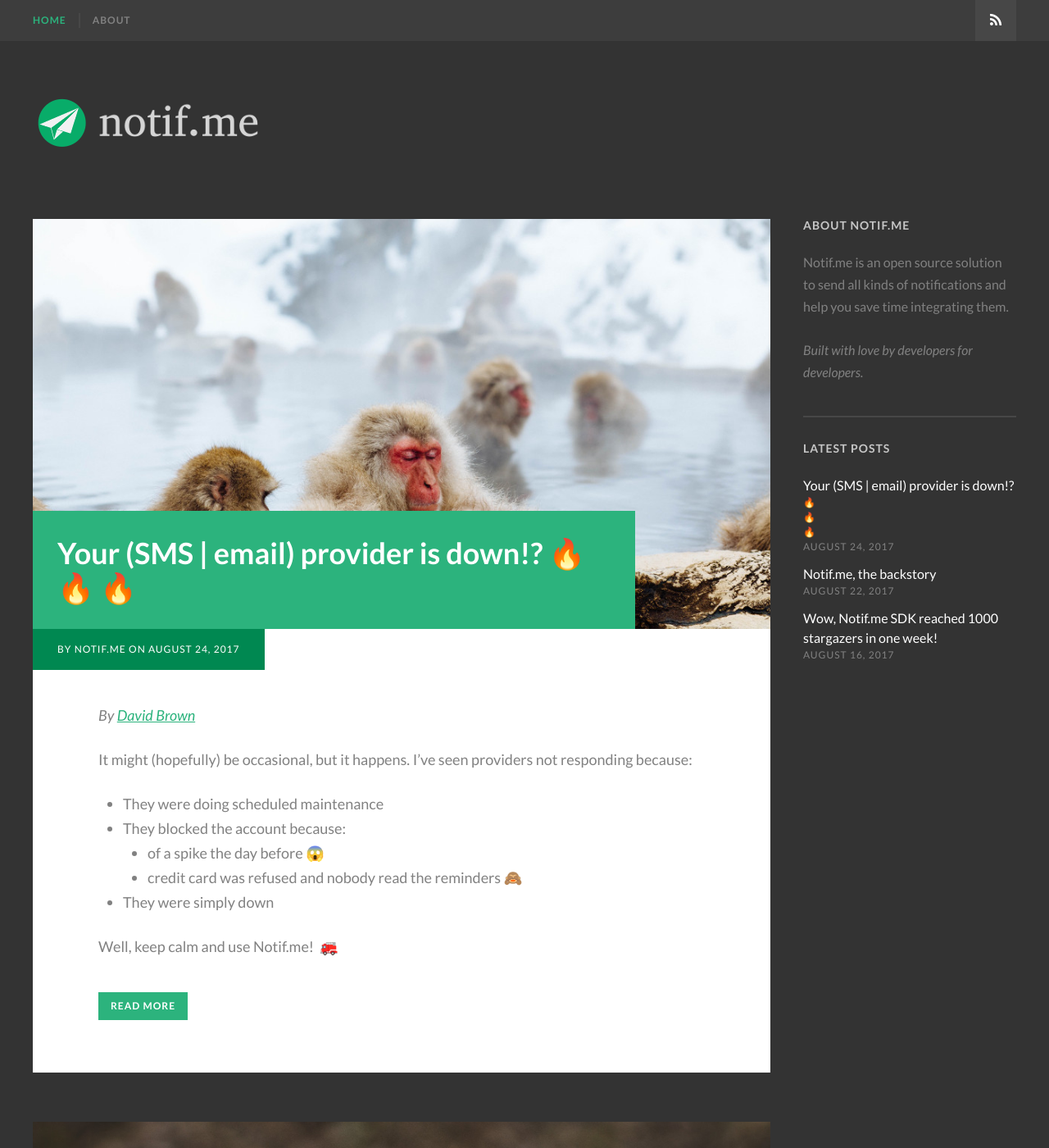
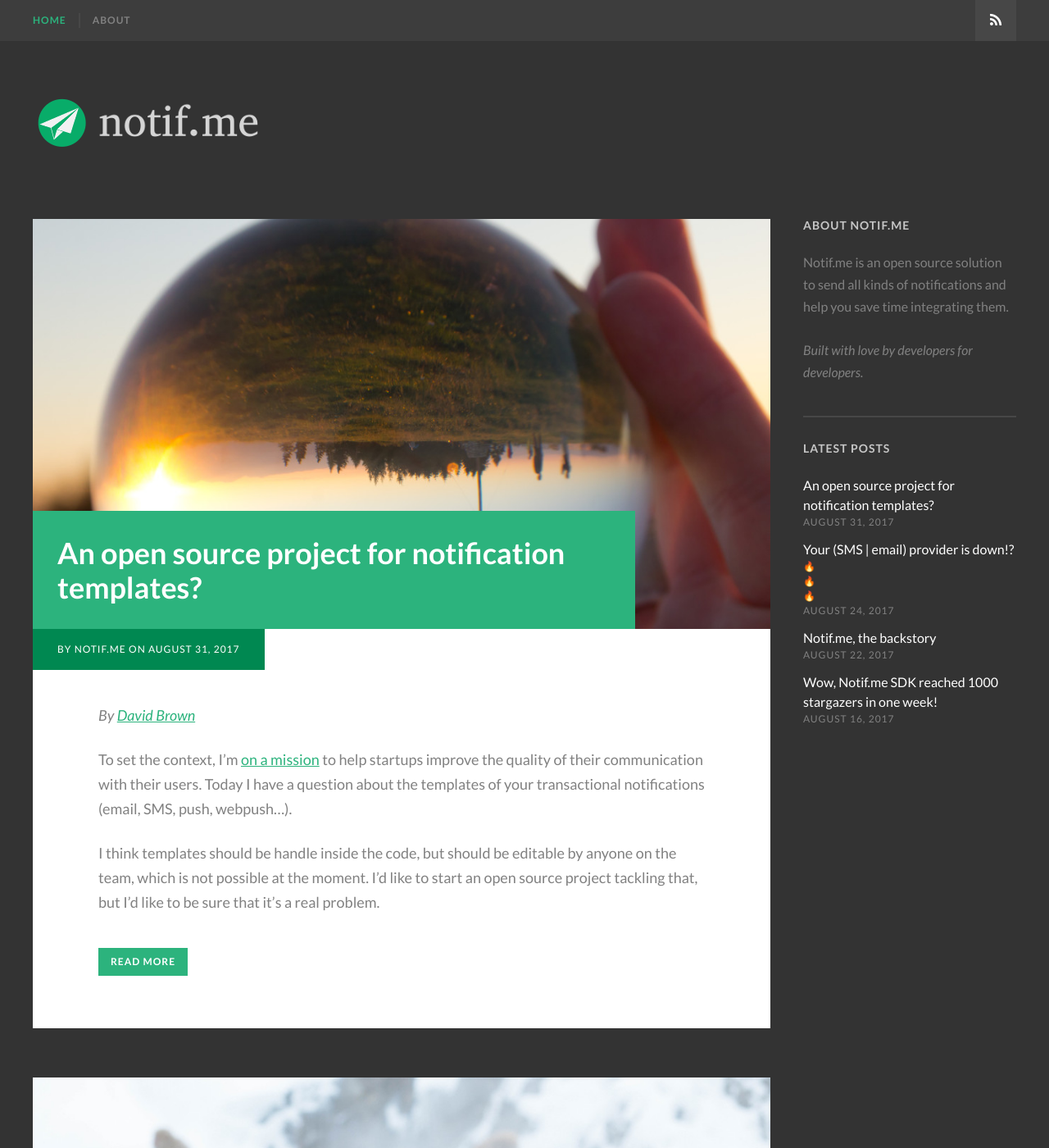
Before and after one commit to notifme/notifme-blog, a Jekyll site: the page built from index.html, in a window 1280 px wide and 1400 px high. Shown: the whole window at 82% size. Built offline with Jekyll 4.4.1, drawn with Linux system fonts in a browser that asks for light colours; emoji names are drawn with the system emoji font; the list of posts is cut into pages by our own code; comment, search, counter and statistics services are not loaded.

Commit message:
fourth article

```diff
--- a/_includes/footer.html
+++ b/_includes/footer.html
@@ -42,3 +42,20 @@
         </div><!-- .site-info -->
     </div><!-- .inner -->
 </footer><!-- .site-footer -->
+
+<!-- Piwik -->
+<script type="text/javascript">
+  var _paq = _paq || [];
+  /* tracker methods like "setCustomDimension" should be called before "trackPageView" */
+  _paq.push(['trackPageView']);
+  _paq.push(['enableLinkTracking']);
+  (function() {
+    var u="//piwik.notif.me/";
+    _paq.push(['setTrackerUrl', u+'piwik.php']);
+    _paq.push(['setSiteId', '102']);
+    var d=document, g=d.createElement('script'), s=d.getElementsByTagName('script')[0];
+    g.type='text/javascript'; g.async=true; g.defer=true; g.src=u+'piwik.js'; s.parentNode.insertBefore(g,s);
+  })();
+</script>
+<noscript><p><img src="//piwik.notif.me/piwik.php?idsite=102&rec=1" style="border:0;" alt="" /></p></noscript>
+<!-- End Piwik Code -->
--- /dev/null
+++ b/_posts/2017-08-31-templates-project.md
@@ -0,0 +1,55 @@
+---
+layout: post
+title:  "An open source project for notification templates?"
+date:   2017-08-31 02:00:00 +0100
+banner_image: Fotolia_118437056.jpg
+author: David Brown
+comments: true
+---
+*By [David Brown](https://twitter.com/BDavid24)*
+
+To set the context, I'm [on a mission](https://notifme.github.io/notifme-sdk-blog/2017/08/22/genesis.html) to help startups improve the quality of their communication with their users. Today I have a question about the templates of your transactional notifications (email, SMS, push, webpush...).
+
+I think templates should be handle inside the code, but should be editable by anyone on the team, which is not possible at the moment. I'd like to start an open source project tackling that, but I'd like to be sure that it's a real problem.
+<!--more-->
+
+## The case
+
+### 1. Templates should be in the code
+
+As a developer I want the control over what's happening in the application, and I strongly believe that transactional notification templates are part of the application. Here is why, in my view:
+
+* **Variables replacement** — When I pass parameters to render a template, I know what I'm doing. If I edit a template, I know which variables I can use and add one if I need it. If one is not necessary anymore, I remove it.
+* **Versioning system** — When I deploy to production, I want to control which version of what is running to ensure the consistency of the system.
+* **End to end tests** — When I test the "lost password" feature for example, I don't want to use the production (or sandbox) account to receive a real email, I just want to view the result locally in my notification catcher to click on the link.
+* **Code quality and consistency** — When templates are not in the code (maybe on a SAAS), I can't enforce the same rigor than in the rest of the code. If a closing tag is missing or indentation is messy, I may not even kwow.
+
+### 2. Templates should be editable by marketers, customer service, translators, etc.
+
+Everyone on the team should be able to edit or propose a modification, whether someone from the customer service have seen a typo or a marketer wants to change an image. This:
+
+* **Improves quality**
+* **Allows faster iterations** — In autonomy.
+* **Loosens bottlenecks** — No need to depend on the busy developer team.
+
+### 3. The current way(s) to go
+
+Currently this is a decision that every company is making: let developers handle templates or use a SAAS solution.
+
+If we want to answer both of these points, the only available solution that I know of is **_having everyone on the team knowing is way around code_**. Easy, right?
+
+### 4. The idea
+
+> Wouldn't it be perfect to have an in-house tool allowing template edition, localization, and previewing by non-tech, and have this tool generate code and pushing to git? That would allow the use of devtools (code format, code linting, unit tests, code reviews) on everyone's enhancements.
+
+## Do you have the same problem?
+
+From my experience I think such a tool would be a must have, but well, as much as I'd like to start coding an open source project to implement it, I'm not really sure it's a real pain point for enough people.
+
+So: good idea or not? I created an empty repository [notifme-template-ui](https://github.com/notifme/notifme-template-ui) to validate that.
+
+I think 2000 stars is a very good number, if the repository reaches that, I'll be happy to start coding :)
+
+<p align="center">
+  <img src="../../../assets/2017-08-31-templates-project/idea.gif" alt="Good idea?">
+</p>
```
Also changed, not shown: Gemfile.lock, assets/2017-08-31-templates-project/idea.gif (added), images/posts/Fotolia_118437056.jpg (added).
